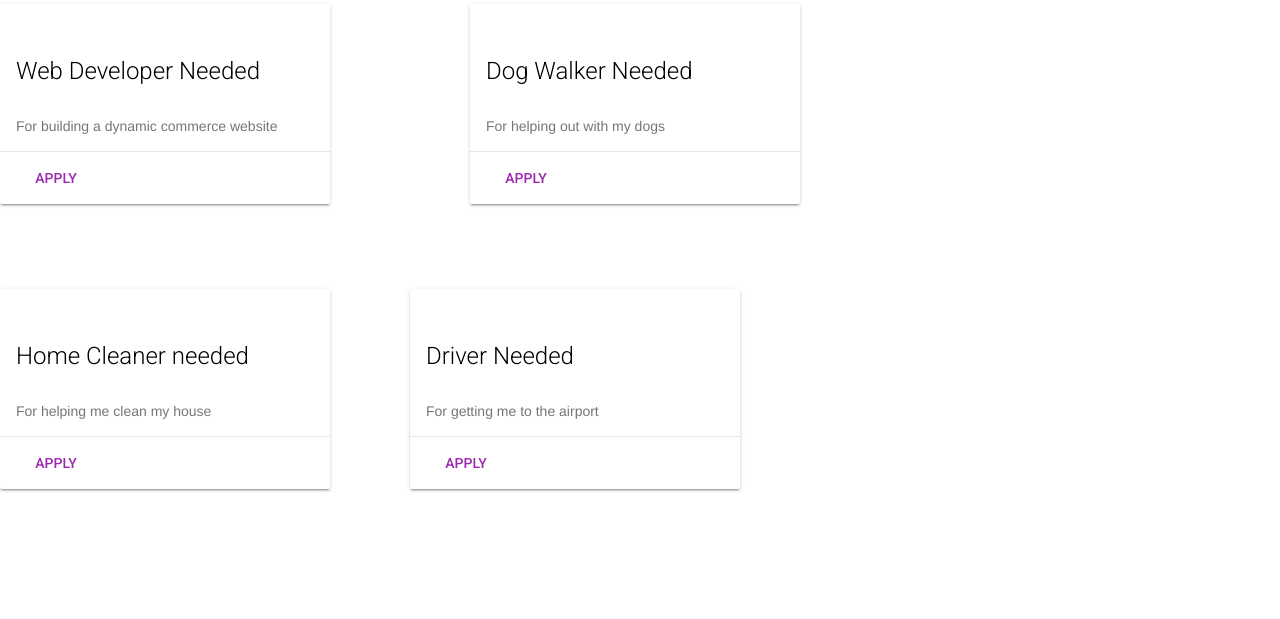
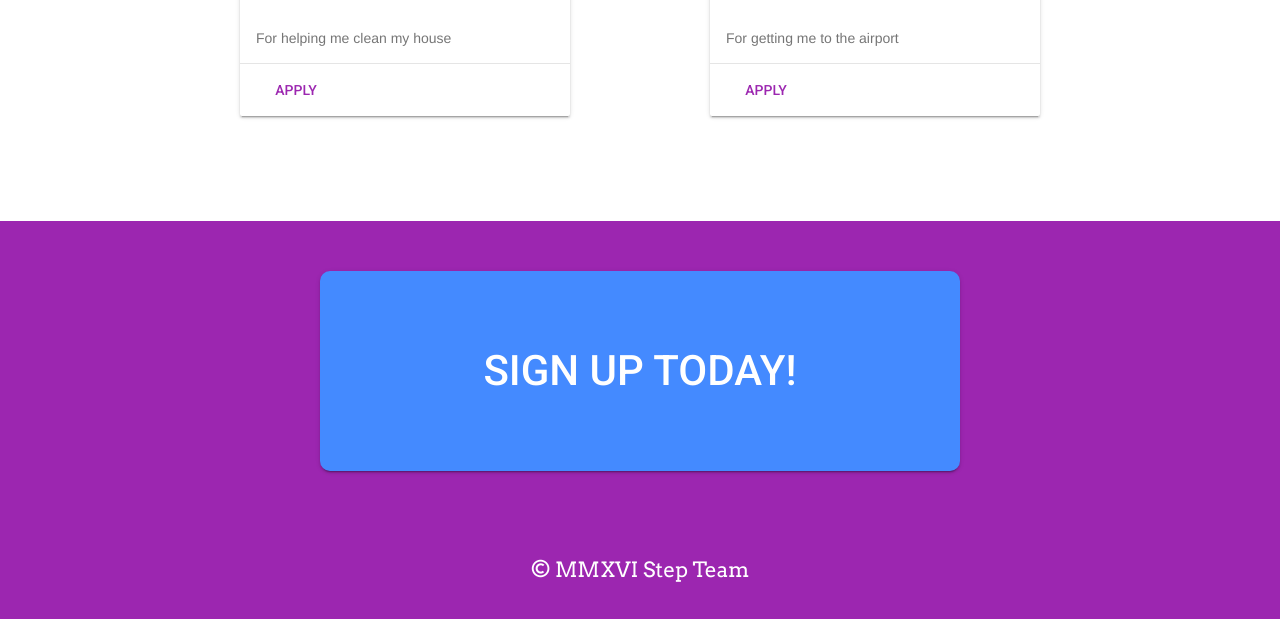
Before and after one commit to hgpaul/Step, a plain HTML site: page index.html in a window 1280 px wide. Shown: the part 1033-1652 px from the top of the page. Before the commit the page ends 1527 px from the top, so only its background shows below. Drawn offline with nearby package versions, Linux system fonts and the light colour scheme.

Commit message:
adding shit

```diff
--- a/index.css
+++ b/index.css
@@ -38,12 +38,23 @@ header h1 {
     line-height: 1.5;
 }
 
+#cards {
+    padding-bottom: 100px;
+}
+
 #cards #head {
     text-align: center;
     color: #2196f3;
     font-size: 8em;
     font-weight: 700;
     line-height: 1.5;
+}
+
+#card-row-1-container {
+    margin-top: 50px;
+    width: 800px;
+    margin-left: auto;
+    margin-right: auto;
 }
 
 #card-row-1 {
@@ -59,10 +70,16 @@ header h1 {
 
 #card-row-1 .demo-card-2 {
     float: right;
-    margin-left: 80px;
+}
+
+#card-row-2-container {
+    width: 800px;
+    margin-left: auto;
+    margin-right: auto;
 }
 
 #card-row-2 {
+    width: 800px;
     margin-top: 80px;
     display: inline-block;
 }
@@ -73,5 +90,52 @@ header h1 {
 
 #card-row-2 .demo-card-4 {
     float: right;
-    margin-left: 80px;
 }
+
+#signup {
+    padding-top: 50px;
+    padding-bottom: 50px;
+    background-color: #9c26b0;
+}
+
+#signup .mdl-button {
+    display: block;
+    margin-left: auto;
+    margin-right: auto;
+    width: 50%;
+    height: 200px;
+    border-radius: 10px;
+    font-size: 6em;
+}
+
+#footer {
+    padding-top: 25px;
+    padding-bottom: 25px;
+    background-color: #9c26b0;
+}
+
+#footer h2 {
+    margin: 0;
+    font-family: 'Arvo', serif;
+    color: white;
+    font-size: 2em;
+    text-align: center;
+}
+
+@media all and (max-width: 1440px) {
+    header h1 {
+        font-size: 5em;
+    }
+    #dialog h2 {
+        font-size: 5em;
+    }
+    #cards #head {
+        font-size: 5em;
+    }
+    #signup .mdl-button {
+        font-size: 3em;
+    }
+    #footer h2 {
+        font-size: 1.5em;
+    }
+}
--- a/index.html
+++ b/index.html
@@ -24,7 +24,7 @@
     </section>
     <section id="cards">
         <h2 id="head">Find Opportunities and Apply</h2>
-        <div>
+        <div id="card-row-1-container">
             <div id="card-row-1">
                 <div class="demo-card-1 mdl-card mdl-shadow--2dp">
                     <div class="mdl-card__title mdl-card--expand">
@@ -54,7 +54,7 @@
                 </div>
             </div>
         </div>
-        <div>
+        <div id="card-row-2-container">
             <div id="card-row-2">
                 <div class="demo-card-3 mdl-card mdl-shadow--2dp">
                     <div class="mdl-card__title mdl-card--expand">
@@ -85,4 +85,12 @@
             </div>
         </div>
     </section>
+    <section id="signup">
+        <button class="mdl-button mdl-js-button mdl-button--raised mdl-js-ripple-effect mdl-button--accent">
+            Sign up today!
+        </button>
+    </section>
+    <section id="footer">
+        <h2>© MMXVI Step Team</h2>
+    </section>
 </body>
```
